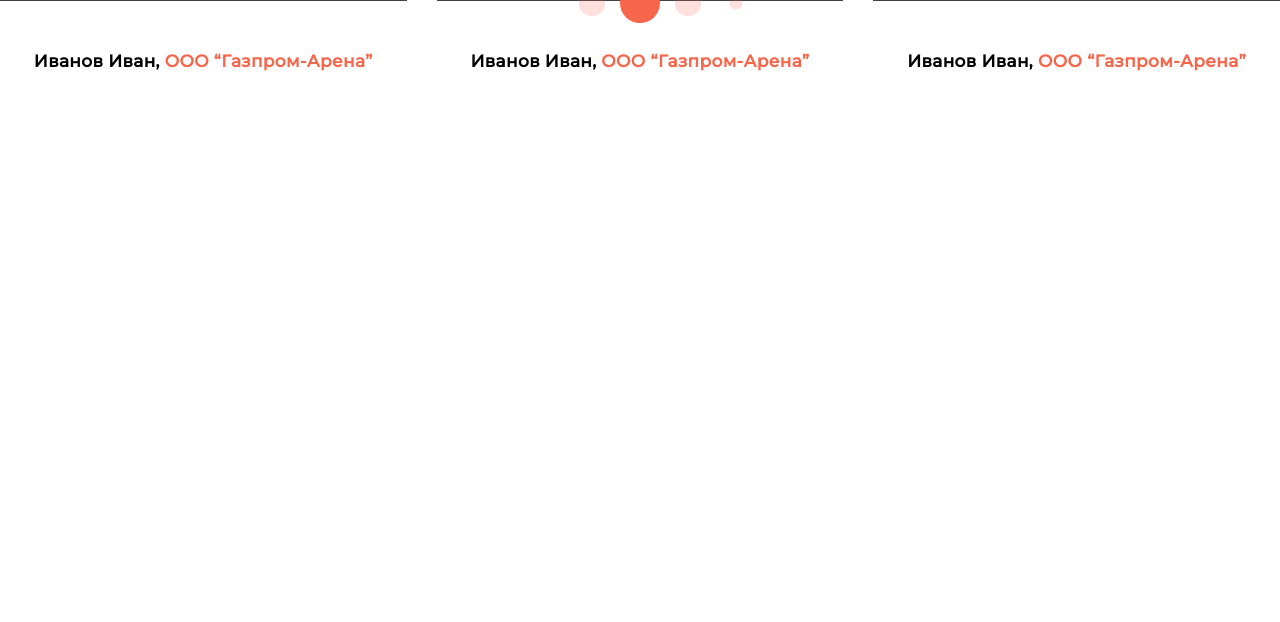
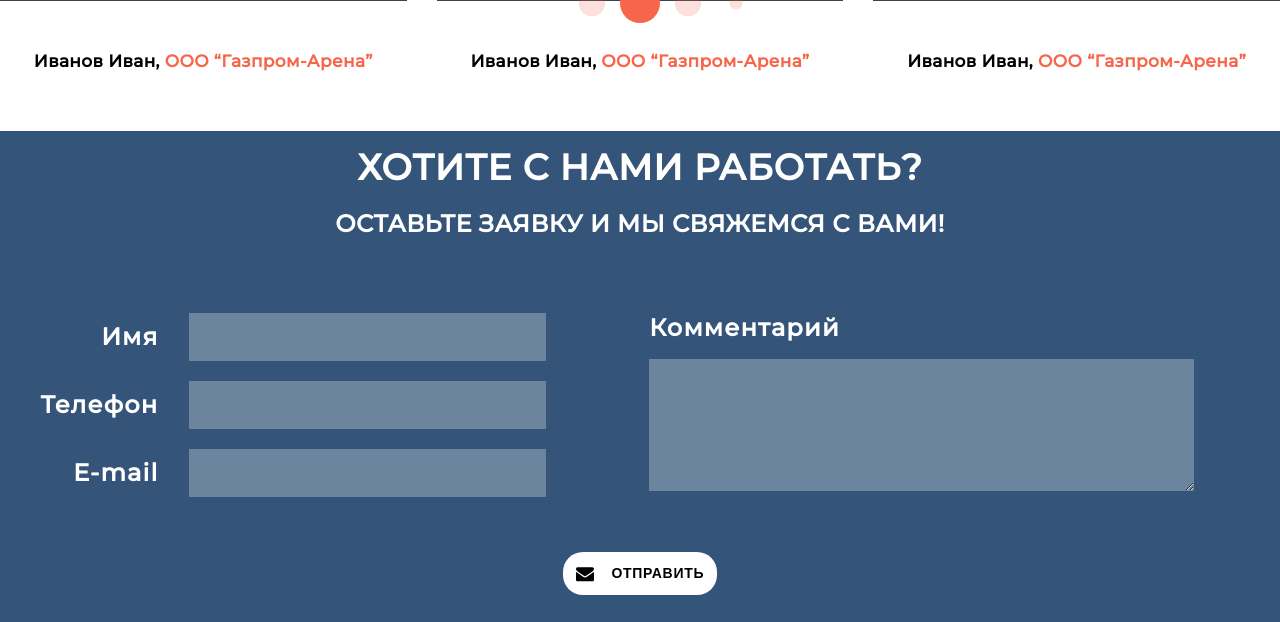
Before and after one commit to Ekaterina24/Visiting_card, a PHP site: page / in a window 1280 px wide. Shown: the part 5046-5668 px from the top of the page. Before the commit the page ends 5117 px from the top, so only its background shows below. Run offline with PHP 8.4, Linux system fonts and the light colour scheme.

Commit message:
8ой блок форма

```diff
--- a/css/style.css
+++ b/css/style.css
@@ -658,8 +658,121 @@ header .main__menu__item:hover {
     padding-bottom: 30px;
 }
 
-/* -----7ой блок ВСЕ СТАТЬИ -------- */
+/* -----8ой блок -------- */
 
+.form {
+    background: #34547A;
+    padding: 14px 0 27px;
+}
+
+.container-form {
+    max-width: 1200px;
+    margin: 0 auto;
+}
+
+.form h2 {
+    font-style: normal;
+    font-weight: bold;
+    font-size: 36px;
+    letter-spacing: 0.02em;
+    color: #FFFFFF;
+    text-align: center;
+}
+
+.form .form-text {
+    font-style: normal;
+    font-weight: bold;
+    font-size: 24px;
+    text-align: center;
+    letter-spacing: 0.02em;
+    color: #FFFFFF;
+
+    margin-top: 20px;
+    margin-bottom: 75px;
+}
+
+.form-left {
+    display: inline-block;
+    max-width: 506px;
+    vertical-align: top;
+    text-align: right;
+}
+
+label {
+    display: inline-block;
+    font-style: normal;
+    font-weight: bold;
+    font-size: 24px;
+    letter-spacing: 0.05em;
+    color: #FFFFFF;
+    margin-bottom: 20px;
+}
+
+input {
+    margin-left: 23px;
+    background: rgba(255, 255, 255, 0.28);
+    width: 337px;
+    height: 48px;
+    border: 0;
+    vertical-align: right;
+    outline: none;
+    padding: 0 10px 0;
+    font-size: 24px;
+    color: white;
+}
+
+.comment {
+    text-align: left;
+}
+
+textarea {
+    margin-top: 17px;
+    background: rgba(255, 255, 255, 0.28);
+    outline: none;
+    padding: 0 10px 0;
+    font-size: 24px;
+    color: white;
+
+    width: 525px;
+    height: 132px;
+    border: 0;
+}
+
+.form-right {
+    display: inline-block;
+    vertical-align: top;
+    max-width: 333px;
+    margin-left: 99px;
+}
+
+.form-btn {
+    margin-top: 35px;
+    text-align: center;
+}
+
+.form-btn button {
+    background: #FFFFFF;
+    border-radius: 20px;
+
+    font-style: normal;
+    font-weight: bold;
+    font-size: 14px;
+    letter-spacing: 0.05em;
+    color: #000000;
+
+    padding: 13px;
+    border: 0;
+    text-transform: uppercase;
+}
+
+.form-btn svg {
+    vertical-align: middle;
+    margin-right: 13px;
+}
+
+.form-hidden {
+    display: none;
+}
 
 
 /* mobile */
--- a/index.html
+++ b/index.html
@@ -593,6 +593,89 @@
         </div>
     </div>
 
+    <div class="form">
+        <div class="container-form">
+            <h2>ХОТИТЕ С НАМИ РАБОТАТЬ?</h2>
+            <div class="form-text">ОСТАВЬТЕ ЗАЯВКУ И МЫ СВЯЖЕМСЯ С ВАМИ!</div>
+
+            <div class="form-left">
+                <label>
+                    Имя <input type="text">
+                </label>
+
+                <label>
+                    Телефон <input type="text">
+                </label>
+
+                <label>
+                    E-mail <input type="text">
+                </label>
+            </div>
+
+            <div class="form-right">
+                <label class="comment">
+                    Комментарий
+                    <textarea></textarea>
+                </label>
+            </div>
+        </div>
+        <div class="form-btn">
+            <button>
+                <svg width="18" height="15" viewBox="0 0 18 15" fill="none" xmlns="http://www.w3.org/2000/svg">
+                    <path
+                        d="M18 4.70312C17.6987 5.0346 17.3571 5.32589 16.9955 5.57701C15.3181 6.71205 13.6306 7.85714 11.9933 9.04241C11.1496 9.66518 10.1049 10.4286 9.01005 10.4286H9H8.98996C7.89509 10.4286 6.85045 9.66518 6.0067 9.04241C4.36942 7.8471 2.68192 6.71205 1.01451 5.57701C0.642857 5.32589 0.301339 5.0346 0 4.70312V12.6786C0 13.5625 0.723214 14.2857 1.60714 14.2857H16.3929C17.2768 14.2857 18 13.5625 18 12.6786V4.70312ZM18 1.75C18 0.866071 17.2667 0.142857 16.3929 0.142857H1.60714C0.532366 0.142857 0 0.986607 0 1.97098C0 2.88504 1.01451 4.02009 1.72768 4.50223C3.2846 5.58705 4.86161 6.67187 6.41853 7.76674C7.07143 8.21875 8.17634 9.14286 8.98996 9.14286H9H9.01005C9.82366 9.14286 10.9286 8.21875 11.5815 7.76674C13.1384 6.67187 14.7154 5.58705 16.2824 4.50223C17.1663 3.88951 18 2.875 18 1.75Z"
+                        fill="black" />
+                </svg>
+                Отправить</button>
+        </div>
+    </div>
+
+    <div class="form-hidden">
+        <div class="container-form-wrapper">
+            <h2>ХОТИТЕ С НАМИ РАБОТАТЬ?</h2>
+            <div class="form-text">ОСТАВЬТЕ ЗАЯВКУ И МЫ СВЯЖЕМСЯ С ВАМИ!</div>
+        </div>
+        <div class="container-form">
+            <div class="form-left-hidden">
+                <label>
+                    Имя<br> <input type="text">
+                </label>
+
+                <label>
+                    Телефон<br> <input type="text">
+                </label>
+
+                <label>
+                    E-mail<br> <input type="text">
+                </label>
+            </div>
+        </div>
+        <hr>
+
+
+        <div class="container-form">
+            <div class="form-right">
+                <label class="comment">
+                    Комментарий
+                    <textarea></textarea>
+                </label>
+            </div>
+        </div>
+        <div class="container-form">
+            <div class="form-btn">
+                <button>
+                    <svg width="18" height="15" viewBox="0 0 18 15" fill="none" xmlns="http://www.w3.org/2000/svg">
+                        <path
+                            d="M18 4.70312C17.6987 5.0346 17.3571 5.32589 16.9955 5.57701C15.3181 6.71205 13.6306 7.85714 11.9933 9.04241C11.1496 9.66518 10.1049 10.4286 9.01005 10.4286H9H8.98996C7.89509 10.4286 6.85045 9.66518 6.0067 9.04241C4.36942 7.8471 2.68192 6.71205 1.01451 5.57701C0.642857 5.32589 0.301339 5.0346 0 4.70312V12.6786C0 13.5625 0.723214 14.2857 1.60714 14.2857H16.3929C17.2768 14.2857 18 13.5625 18 12.6786V4.70312ZM18 1.75C18 0.866071 17.2667 0.142857 16.3929 0.142857H1.60714C0.532366 0.142857 0 0.986607 0 1.97098C0 2.88504 1.01451 4.02009 1.72768 4.50223C3.2846 5.58705 4.86161 6.67187 6.41853 7.76674C7.07143 8.21875 8.17634 9.14286 8.98996 9.14286H9H9.01005C9.82366 9.14286 10.9286 8.21875 11.5815 7.76674C13.1384 6.67187 14.7154 5.58705 16.2824 4.50223C17.1663 3.88951 18 2.875 18 1.75Z"
+                            fill="black" />
+                    </svg>
+                    Отправить</button>
+            </div>
+        </div>
+
+    </div>
+
+
     <script src="https://unpkg.com/swiper/swiper-bundle.min.js"></script>
     <script src="js/script.js"></script>
 
```
Also changed, not shown: other parts of css/style.css (+108 -0 lines), images/email-btn.svg (added).
